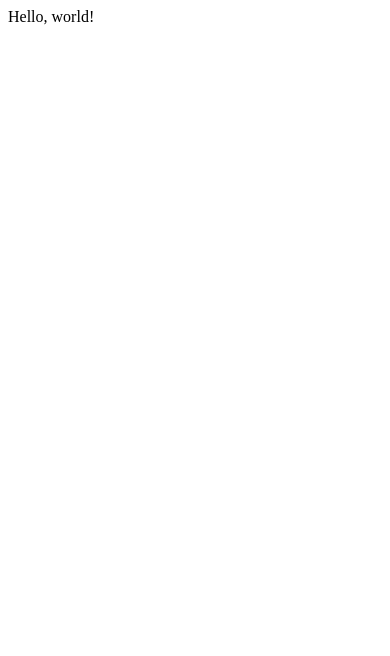
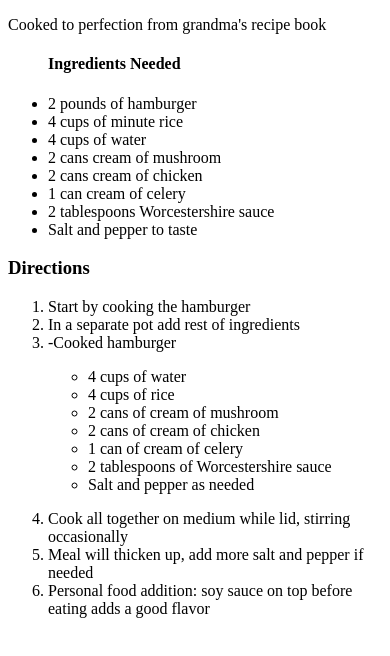
Before and after one commit to Mackenziejackson/mackenziejackson.github.io, a plain HTML site: page index.html in a window 390 px wide. Drawn offline with Linux system fonts and the light colour scheme.

Commit message:
Add files via upload
hamburger rice hot dish outline

```diff
--- a/index.html
+++ b/index.html
@@ -1,7 +1,66 @@
 <!DOCTYPE html>
-<html>
-<head></head>
-	<body>
-		Hello, world!
-	</body>
-</html>
+
+<html lang="en">
+
+    <head>
+
+    <title>Hamburger Rice Hotdish</title>
+
+
+    </head>
+
+    <p>
+    Cooked to perfection from grandma's recipe book
+    </p>
+
+    <body>
+
+
+    <ul>
+
+        <h4>Ingredients Needed</h4>
+        <li>2 pounds of hamburger</li>
+        <li>4 cups of minute rice</li>
+        <li>4 cups of water</li>
+        <li>2 cans cream of mushroom</li>
+        <li>2 cans cream of chicken</li>
+        <li>1 can cream of celery </li>
+        <li>2 tablespoons Worcestershire sauce </li>
+        <li>Salt and pepper to taste</li>
+
+    </ul>
+
+
+
+        <h3>Directions</h3>
+
+    <ol>
+
+
+        <li>Start by cooking the hamburger</li>
+        <li>In a separate pot add rest of ingredients </li>
+        <li>-Cooked hamburger</li>
+
+            <ul>
+                <p>
+        <li>4 cups of water</li>
+        <li>4 cups of rice</li>
+        <li>2 cans of cream of mushroom</li>
+        <li>2 cans of cream of chicken</li>
+        <li>1 can of cream of celery</li>
+        <li>2 tablespoons of Worcestershire sauce</li>
+        <li>Salt and pepper as needed</li>
+                </p>
+        </ul>
+
+
+
+        <li>Cook all together on medium while lid, stirring occasionally</li>
+        <li>Meal will thicken up, add more salt and pepper if needed</li>
+        <li>Personal food addition: soy sauce on top before eating adds a good flavor</li>
+
+        </ol>
+
+
+
+    </body>
```
